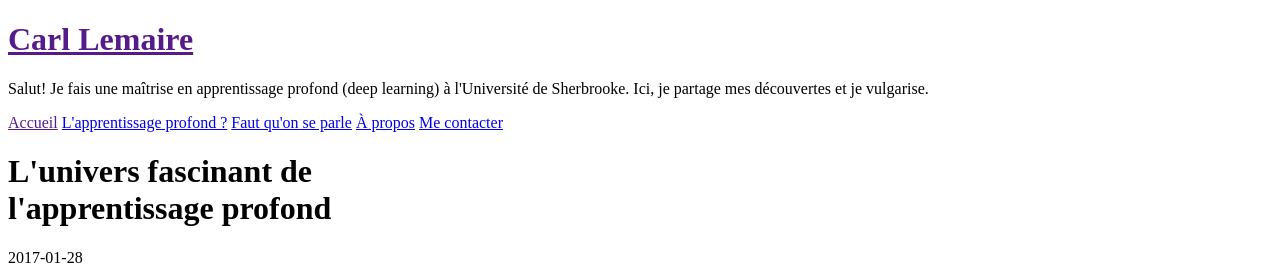
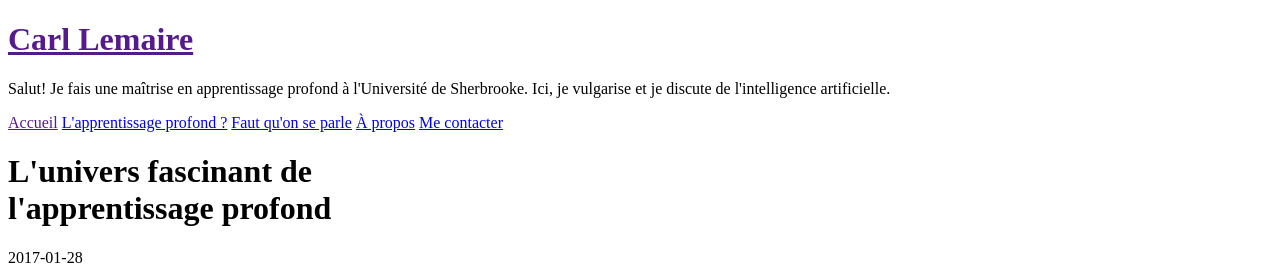
Before and after one commit to lemairecarl/lemairecarl.github.io, a Jekyll site: the page built from _posts/2017-01-28-apprentissage-profond.md, in a window 1280 px wide and 900 px high. Shown: the top 272 px of the window. Built offline with Jekyll 4.4.1, drawn with Linux system fonts in a browser that asks for light colours; nearby versions of some CDN libraries.

```diff
--- a/_config.yml
+++ b/_config.yml
@@ -9,7 +9,7 @@ permalink:        pretty
 # Setup
 title:            Carl Lemaire
 tagline:          Apprentissage profond
-description:      Salut! Je fais une maîtrise en apprentissage profond (deep learning) à l'Université de Sherbrooke. Ici, je partage mes découvertes et je vulgarise.
+description:      Salut! Je fais une maîtrise en apprentissage profond à l'Université de Sherbrooke. Ici, je vulgarise et je discute de l'intelligence artificielle.
 url:              https://lemairecarl.github.io
 baseurl:          /
 author:           Carl Lemaire
--- a/_drafts/ia-economie-societe-plan.mdown
+++ b/_drafts/ia-economie-societe-plan.mdown
@@ -4,6 +4,8 @@ Idées de titre:
 	- Automatisation, économie et société
 
 !!! définir automatisation, IA, Robot (équivalence)
+
+https://futureoflife.org/2017/04/13/op-ed-poll-shows-strong-support-ai-regulation/
 
 * Améliorer la situation de l'emploi
 	Est-ce que l'IA va voler les jobs?
--- a/_layouts/post.html
+++ b/_layouts/post.html
@@ -4,7 +4,7 @@ layout: default
 
 <div class="post {% if page.essay == true %}essay{% endif %}">
   <h1 class="post-title" {% if page.title-width %}style="max-width: {{ page.title-width }}rem"{% endif %}>{{ page.title }}</h1>
-  <span class="post-date">{{ page.date | date: "%Y-%m-%d" }}</span>
+  <span class="post-date">{{ page.date | date: "%Y-%m-%d" }}{% if page.sorte %} • {{ page.sorte }}{% endif %}</span>
   {{ content }}
 </div>
 
--- a/index.html
+++ b/index.html
@@ -6,6 +6,9 @@ title: Home
 <style>
   p.chapeau {
     font-weight: normal !important;
+  }
+  div.footnotes {
+    display: none;
   }
 </style>
 
@@ -18,7 +21,7 @@ title: Home
       </a>
     </h1>
 
-    <span class="post-date">{{ post.date | date: "%Y-%m-%d" }}</span>
+    <span class="post-date">{{ post.date | date: "%Y-%m-%d" }}{% if post.sorte %} • {{ post.sorte }}{% endif %}</span>
 
     {{ post.excerpt }}
 
```
Also changed, not shown: _drafts/2017-03-19-implications-IA-economie-societe.md (added, +43 -0 lines), _posts/2017-03-19-implications-IA-economie-societe.md (deleted, +0 -43 lines), _posts/2017-06-07-ia-democratie.md (added, +74 -0 lines), Gemfile.lock, assets/retroconstruire.png (added), 1 other file.
